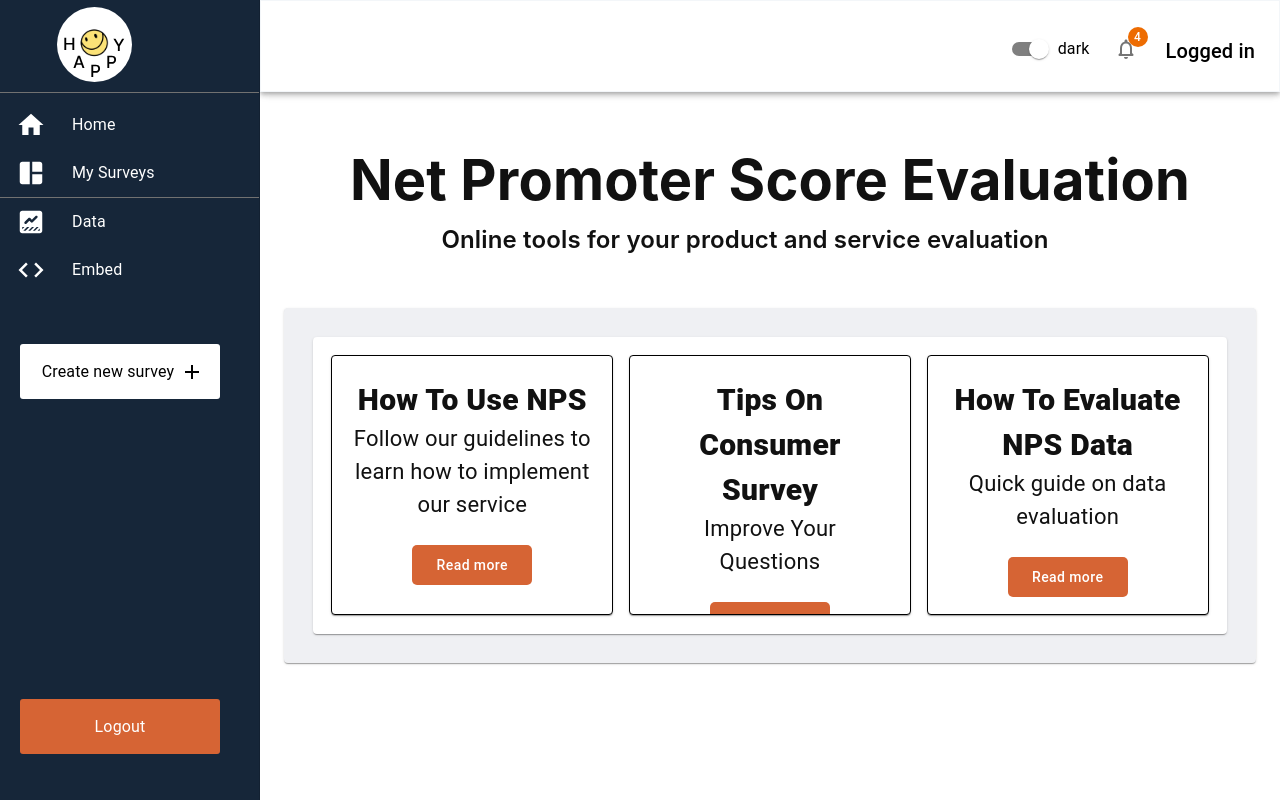
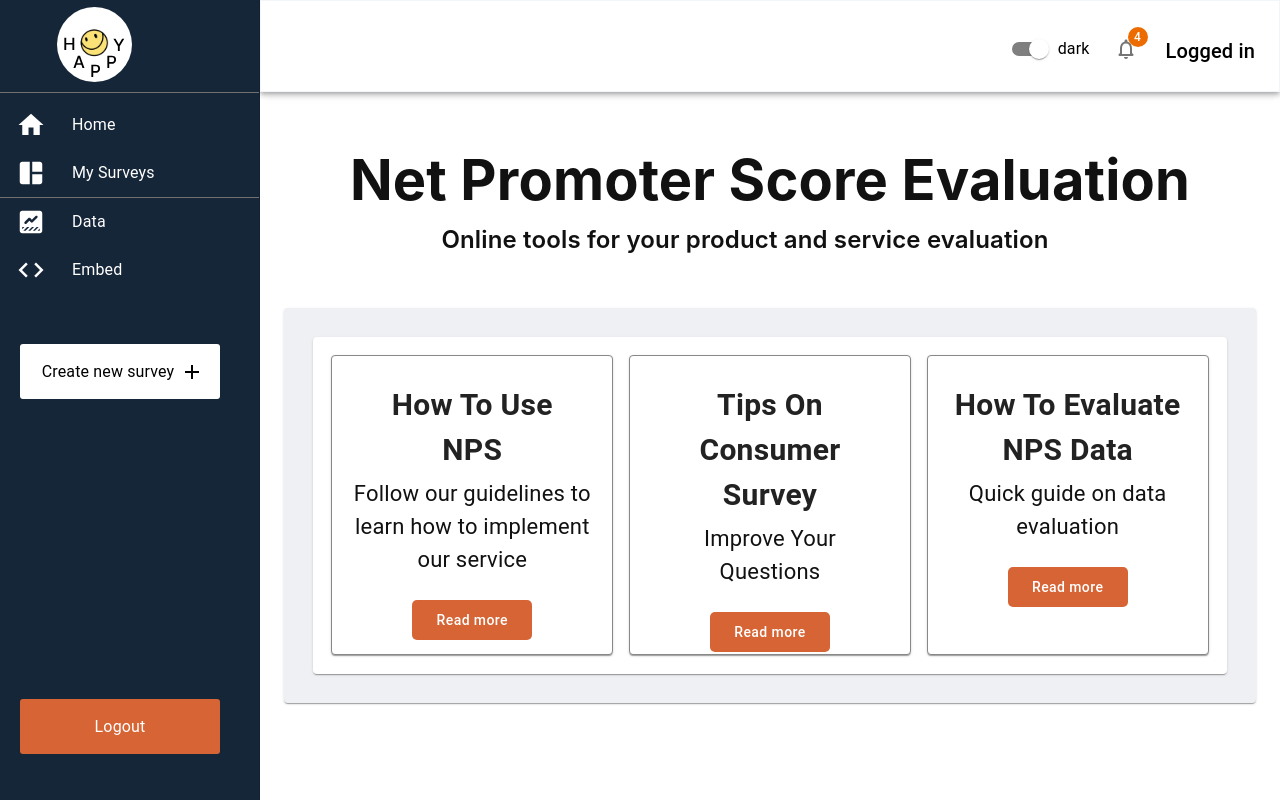
Before and after one commit to Termanty/PS-Dashboard, a React (Create React App) app: page / in a window 1280 px wide. Built offline with nearby package versions, Linux system fonts and the light colour scheme.

Commit message:
did some overall beauty improvements

```diff
--- a/src/components/Data/ResponsesChart.js
+++ b/src/components/Data/ResponsesChart.js
@@ -1,5 +1,5 @@
 import { Paper } from "@mui/material";
-import { Bar} from "react-chartjs-2";
+import { Bar } from "react-chartjs-2";
 import { Chart as ChartJS } from "chart.js/auto";
 import React, { useEffect, useState } from "react";
 import { useDispatch, useSelector } from "react-redux";
@@ -29,7 +29,7 @@ function ResponsesChart({ dateFrom, dateTo }) {
   useEffect(() => dispatch(fetchResponses()), []);
   let responses = useSelector((state) => state.responses);
 
-  let dateToValue = moment.utc(dateTo).add(1, 'day').format("");
+  let dateToValue = moment.utc(dateTo).add(1, "day").format("");
   if (dateFrom !== "" && dateToValue !== "") {
     responses = responses.filter((res) => {
       return res.created_at >= dateFrom && res.created_at <= dateToValue;
@@ -60,7 +60,6 @@ function ResponsesChart({ dateFrom, dateTo }) {
     NPSPerDay[day] = Math.min(Math.max(parseInt(NPS), -100), 100);
   });
 
-
   const data = {
     labels: "",
     datasets: [
@@ -70,11 +69,11 @@ function ResponsesChart({ dateFrom, dateTo }) {
         showLine: true,
         type: "line",
         order: 0,
-        borderColor: " #ED6930",
+        borderColor: "#8566AA",
         tension: 0.2,
         hoverPointRadius: 1,
-        backgroundColor: ["#ED6930"],
-        yAxisID: 'NPS',
+        backgroundColor: ["#8566AA"],
+        yAxisID: "NPS",
       },
       {
         label: "Detractors",
@@ -82,8 +81,8 @@ function ResponsesChart({ dateFrom, dateTo }) {
         backgroundColor: ["#E26060"],
         categoryPercentage: 1,
         barPercentage: 0.8,
-        yAxisID: 'y',
-        type: 'bar',
+        yAxisID: "y",
+        type: "bar",
       },
       {
         label: "Passives",
@@ -91,8 +90,8 @@ function ResponsesChart({ dateFrom, dateTo }) {
         backgroundColor: ["#F3C934"],
         categoryPercentage: 1,
         barPercentage: 0.8,
-        yAxisID: 'y',
-        type: 'bar',
+        yAxisID: "y",
+        type: "bar",
       },
       {
         label: "Promoters",
@@ -100,24 +99,22 @@ function ResponsesChart({ dateFrom, dateTo }) {
         backgroundColor: ["#52A569"],
         categoryPercentage: 1,
         barPercentage: 0.8,
-        yAxisID: 'y',
-        type: 'bar',
+        yAxisID: "y",
+        type: "bar",
       },
       {
         label: "Total Responses",
         data: responsesPerDay,
-        backgroundColor: ["#162667"],
+        backgroundColor: ["#43D8C9"],
         borderColor: " #ffffff",
         borderWidth: 1,
         order: 1,
         showLine: false,
-        pointRadius: 4,
+        pointRadius: 5,
         tension: 0.7,
-        yAxisID: 'y',
+        yAxisID: "y",
         type: "line",
       },
-
-
     ],
   };
 
@@ -181,8 +178,8 @@ function ResponsesChart({ dateFrom, dateTo }) {
         },
         stacked: true,
         beginAtZero: true,
-        type:'linear',
-        position:'left',
+        type: "linear",
+        position: "left",
 
         ticks: {
           font: {
@@ -200,10 +197,10 @@ function ResponsesChart({ dateFrom, dateTo }) {
         },
         stacked: true,
         beginAtZero: true,
-        type:'linear',
-        position:'right',
-        grid:{
-          drawOnChartArea:false,
+        type: "linear",
+        position: "right",
+        grid: {
+          drawOnChartArea: false,
         },
         ticks: {
           font: {
@@ -219,12 +216,12 @@ function ResponsesChart({ dateFrom, dateTo }) {
     <Paper
       elevation={0}
       sx={{
-        borderColor:"#F6F7F9",
+        borderColor: "#F6F7F9",
         boxShadow: 2,
         width: "100%",
         borderRadius: 5,
         margin: 6,
-        height: '80%',
+        height: "80%",
       }}
     >
       <BarChart
--- a/src/components/LeftBar/Leftbar.style.js
+++ b/src/components/LeftBar/Leftbar.style.js
@@ -11,7 +11,9 @@ export const leftbarStyle = makeStyles({
     borderRadius: "3px",
     marginLeft: "20px",
     "&:hover": {
-      backgroundColor: "sandybrown",
+      backgroundColor: "#D66434",
+      color: "#fff",
+      fontSize: "bolder",
       opacity: [0.4, 0.5, 0.7],
     },
   },
@@ -23,7 +25,7 @@ export const leftbarStyle = makeStyles({
     borderRadius: "3px",
     marginLeft: "20px",
     "&:hover": {
-      backgroundColor: "sandybrown",
+      backgroundColor: "#D66434",
       opacity: [0.4, 0.5, 0, 7],
     },
   },
--- a/src/components/pages/Data.js
+++ b/src/components/pages/Data.js
@@ -1,46 +1,48 @@
 import React, { useState } from "react";
 import Doughnut from "../Data/Doughnut";
 import ResponsesChart from "../Data/ResponsesChart";
-import { Box, Grid, TextField, styled, Paper} from "@mui/material";
+import { Box, Grid, TextField, styled, Paper } from "@mui/material";
 import moment from "moment";
 
 const Item = styled(Paper)(({ theme }) => ({
-  backgroundColor: theme.palette.mode === 'dark' ? '#1A2027' : '#fff',
+  backgroundColor: theme.palette.mode === "dark" ? "#1A2027" : "#fff",
   ...theme.typography.body2,
   padding: theme.spacing(1),
-  textAlign: 'center',
+  textAlign: "center",
   color: theme.palette.text.secondary,
 }));
 
-function Data({selection}) {
-  const [dateFrom, setDateFrom] = useState(moment(new Date()).format("2021-12-01"));
+function Data({ selection }) {
+  const [dateFrom, setDateFrom] = useState(
+    moment(new Date()).format("2021-12-01")
+  );
   const [dateTo, setDateTo] = useState(moment(new Date()).format("2022-05-31"));
 
   return (
     <>
-      <Box elevation={0} sx={{ marginLeft:5}} maxWidth="90%">
-        <Box sx={{ marginTop:0}}>
+      <Box elevation={0} sx={{ marginLeft: 5 }} maxWidth="90%">
+        <Box sx={{ marginTop: 0 }}>
           <Grid
             container
             alignItems="flex-end"
             direction="column"
-            sx={{ marginBottom:-10, marginLeft: -20 }}
+            sx={{ marginBottom: -10, marginLeft: -20 }}
           >
-            <Grid sx={{ margin: 0, display: "inline-flex", columnGap: 1,}}>
+            <Grid sx={{ margin: 0, display: "inline-flex", columnGap: 1 }}>
               <TextField
-                inputProps={{style:{fontSize: 20}}}
+                inputProps={{ style: { fontSize: 20 } }}
                 helperText="select start Date"
                 color="success"
-                sx={{ m: 1,
+                sx={{
+                  m: 1,
                   width: "190px",
                   [`& fieldset`]: {
                     borderRadius: "30px",
-                    backgroundColor:'rgba(184, 179, 179, 0.581)',
-                    height:"40px",
-                    marginTop:'14px'
-                  }
+                    backgroundColor: "rgba(184, 179, 179, 0.581)",
+                    height: "40px",
+                    marginTop: "14px",
+                  },
                 }}
-
                 type="date"
                 id="dateFrom"
                 value={dateFrom}
@@ -48,15 +50,17 @@ function Data({selection}) {
               />
               <TextField
                 inputProps={{ style: { fontSize: 20 } }}
-                sx={{ m: 1,
+                sx={{
+                  m: 1,
                   width: "190px",
                   [`& fieldset`]: {
                     borderRadius: "30px",
-                    borderColor:'rgba(184, 179, 179, 0.781)',
-                    backgroundColor:'rgba(184, 179, 179, 0.581)',
-                    height:"40px",
-                    marginTop:'14px'
-                  } }}
+                    borderColor: "rgba(184, 179, 179, 0.781)",
+                    backgroundColor: "rgba(184, 179, 179, 0.581)",
+                    height: "40px",
+                    marginTop: "14px",
+                  },
+                }}
                 color="success"
                 helperText="select end Date"
                 type="date"
@@ -66,14 +70,12 @@ function Data({selection}) {
               />
             </Grid>
           </Grid>
-
         </Box>
-        <Doughnut dateFrom={dateFrom} dateTo={dateTo}/>
+        <Doughnut dateFrom={dateFrom} dateTo={dateTo} />
         <Grid container spacing={-3}>
-          <Grid item xs={3} md={10} sx={{marginTop:-1,  marginLeft:-10}}>
+          <Grid item xs={3} md={10} sx={{ marginTop: -1, marginLeft: -10 }}>
             <ResponsesChart dateFrom={dateFrom} dateTo={dateTo} />
           </Grid>
-
         </Grid>
       </Box>
     </>
--- a/src/components/pages/Embed.js
+++ b/src/components/pages/Embed.js
@@ -24,7 +24,9 @@ function TabPanel(props) {
     >
       {value === index && (
         <Box sx={{ p: 2 }}>
-          <Typography component={'span'} variant={'body2'}>{children}</Typography>
+          <Typography component={"span"} variant={"body2"}>
+            {children}
+          </Typography>
         </Box>
       )}
     </div>
@@ -124,7 +126,7 @@ function Embed() {
                     color: "white",
                     backgroundColor: "rgb(22, 38, 57)",
                     "&:hover": {
-                      backgroundColor: "rgb(80, 50, 90)",
+                      backgroundColor: "#07101B",
                       opacity: [0.4, 0.35, 0, 7],
                     },
                   }}
@@ -136,7 +138,11 @@ function Embed() {
                 </Button>
               </CopyToClipboard>
               {copied ? (
-                <span style={{ color: "red", marginTop: 14 }}>Copied.</span>
+                <span
+                  style={{ color: "#07101B", marginTop: 14, marginLeft: 10 }}
+                >
+                  Copied.
+                </span>
               ) : null}
             </div>
           </Box>
@@ -165,7 +171,12 @@ function Embed() {
               }}
             >
               <textarea
-                style={{ width: 900, fontSize: 20 }}
+                style={{
+                  width: 900,
+                  fontSize: 20,
+                  border: "none",
+                  padding: 10,
+                }}
                 id="embed-script"
                 rows="5"
                 defaultValue="<div class='happy-survey-wrapper'>
@@ -187,11 +198,11 @@ function Embed() {
                     width: 100,
                     height: 45,
                     marginTop: 1,
-                    marginLeft: 0.1,
+                    marginLeft: 5,
                     color: "white",
                     backgroundColor: "rgb(22, 38, 57)",
                     "&:hover": {
-                      backgroundColor: "rgb(80, 50, 90)",
+                      backgroundColor: "#07101B",
                       opacity: [0.4, 0.35, 0, 7],
                     },
                   }}
@@ -203,7 +214,11 @@ function Embed() {
                 </Button>
               </CopyToClipboard>
               {scriptCopied ? (
-                <span style={{ color: "red", marginTop: 14 }}>Copied.</span>
+                <span
+                  style={{ color: "#07101B", marginTop: 14, marginLeft: 10 }}
+                >
+                  Copied.
+                </span>
               ) : null}
             </div>
           </Box>
--- a/src/components/pages/Pages.style.js
+++ b/src/components/pages/Pages.style.js
@@ -9,6 +9,12 @@ export const PagesStyle = makeStyles({
     height: "40px",
     backgroundColor: "#D66434",
     borderRadius: "25px",
+    "&:hover": {
+      backgroundColor: "#D66434",
+      color: "#fff",
+      fontSize: "bolder",
+      opacity: [0.4, 0.5, 0.7],
+    },
   },
   circle: {
     width: "15px",
--- a/src/components/pages/homePage/HomeCard.js
+++ b/src/components/pages/homePage/HomeCard.js
@@ -19,14 +19,21 @@ function HomeCard({ id, name, description, link }) {
       key={id}
       sx={{
         maxWidth: 345,
-        height: 260,
+        height: 300,
         textAlign: "center",
-        border: "1px solid black",
+        border: "0.3px solid #888888",
         padding: "5px",
       }}
     >
       <CardContent>
-        <Typography sx={{ fontSize: "30px", fontWeight: 800 }}>
+        <Typography
+          sx={{
+            fontSize: "30px",
+            fontWeight: 600,
+            color: "#222222",
+            margin: "5px",
+          }}
+        >
           {name}
         </Typography>
         <Typography sx={{ fontSize: "22px" }}>{description}</Typography>
@@ -40,9 +47,9 @@ function HomeCard({ id, name, description, link }) {
             backgroundColor: "#D66434",
             borderRadius: "5px",
             color: "white",
-            '&: hover': {
-              backgroundColor: "#F56434"
-            }
+            "&: hover": {
+              backgroundColor: "#F56434",
+            },
           }}
           onClick={onClickUrl(link)}
         >
```
Lines whose indentation alone changed are shown as unchanged.
